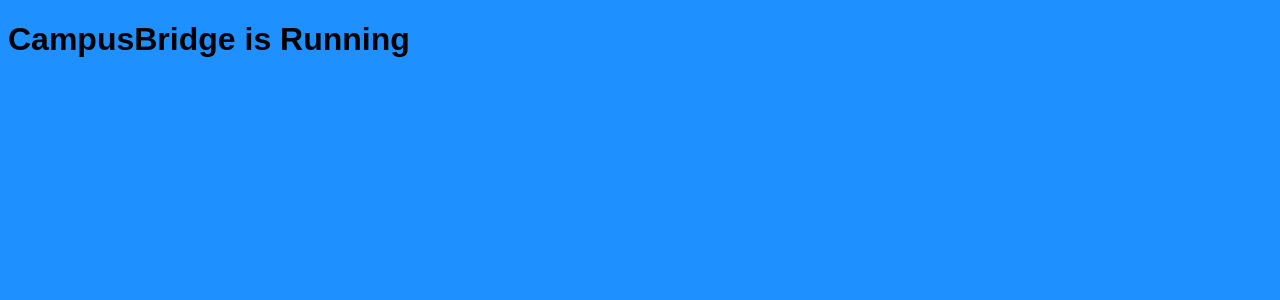
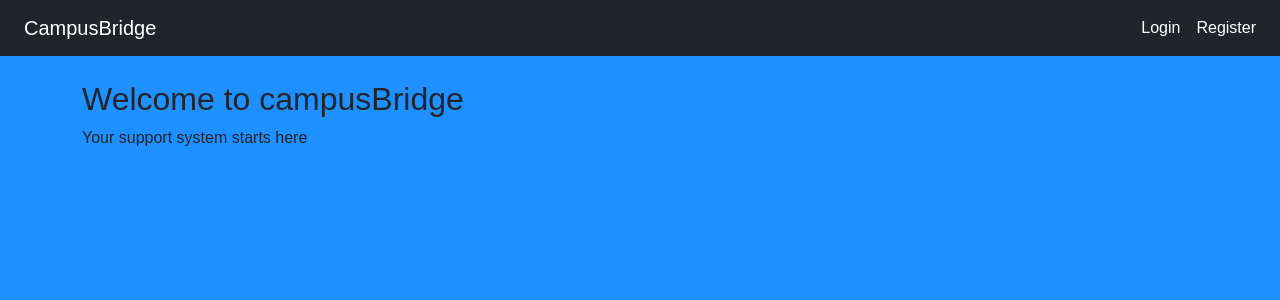
Before and after one commit to nyxturne27yin/CampusBridge, a Django app: page / in a window 1280 px wide. Shown: the top 300 px of the page. Run offline with Django 5.2, Linux system fonts and the light colour scheme.

Commit message:
update home.html

```diff
--- a/campusbridge/templates/home.html
+++ b/campusbridge/templates/home.html
@@ -3,10 +3,57 @@
 <head>
     <meta charset="UTF-8">
     <title>CampusBridge</title>
+<!--Bootstrap-->
+    <link
+        href="https://cdn.jsdelivr.net/npm/bootstrap@5.3.0/dist/css/bootstrap.min.css"rel="stylesheet">
+
+<!--StaticCSS-->
+    {% load static %}
+    <link rel="stylesheet" href="{% static 'css/style.css' %}">
+
 </head>
 <body>
-<h1> CampusBridge is Running</h1>
-{% load static %}
-<link rel="stylesheet" href="{% static 'css/style.css' %}">
+<!--NAVBAR START-->
+<nav class="navbar navbar-dark bg-dark px-4">
+    <span class="navbar-brand mb-0 h1"> CampusBridge</span>
+    <ul class="navbar-nav d-flex flex-row gap-3">
+   {% if user.is_authenticated %}
+        <li class="nav-item">
+            <a class="nav-link text-white"
+
+               href="/dashboard/">Dashboard</a>
+
+        </li>
+
+
+        <li class="nav-item">
+            <a class="nav-link text-white"
+               href="/logout/">Logout</a>
+        </li>
+
+        {% else %}
+        <li class="nav-item">
+            <a class="nav-link text-white" href="/login/">Login</a>
+        </li>
+
+        <li class="nav-item">
+            <a class="nav-link text-white" href="/register/">Register</a>
+        </li>
+        {% endif %}
+
+
+    </ul>
+
+</nav>
+
+<div class="container mt-4">
+    {% block content %}
+
+        <h2>Welcome to campusBridge</h2>
+
+        <p> Your support system starts here</p>
+    {% endblock %}
+</div>
+
 </body>
 </html>
```
Also changed, not shown: campusbridge/templates/Base.html (added, +10 -0 lines).
